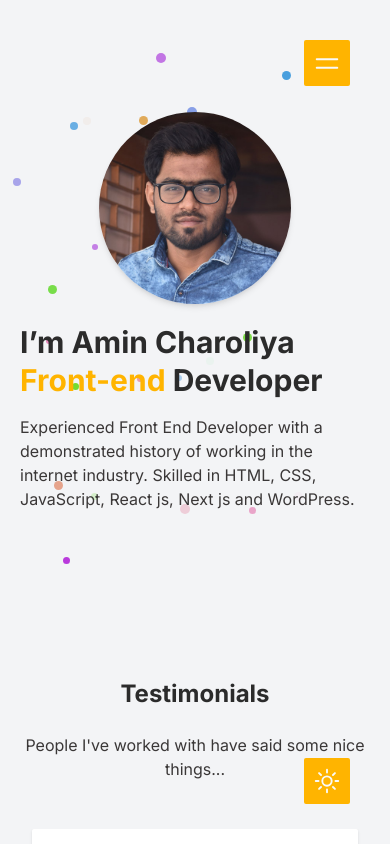
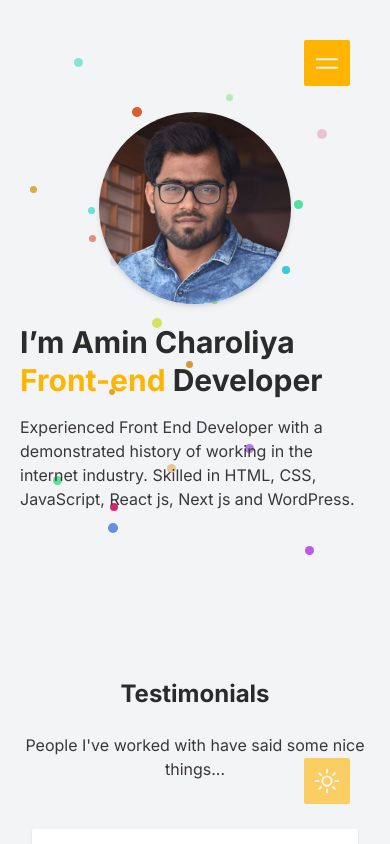
Before and after one commit to amincharoliya/amincharoliya-2.0, a Next.js app: page / in a window 390 px wide. Shown: the top 844 px of the page. Built offline with nearby package versions, Linux system fonts and the light colour scheme.

Commit message:
Logic update of sticky mobile options

```diff
--- a/components/Header.js
+++ b/components/Header.js
@@ -56,7 +56,7 @@
 					'group fixed z-20 inset-0 w-full bg-white/[0.85] dark:bg-slate-900/[0.85] flex-column border-r border-slate-900/10 md:border-r-0 md:border-b md:border-slate-900/10 dark:border-slate-50/[0.06] duration-200 md:left-0 md:top-0 md:right-0 md:bottom-auto',
 					showNav ? 'left-0' : '-left-full closed',
 					scrolled && 'md:backdrop-blur md:flex block',
-					!scrolled && 'hidden',
+					!scrolled && !showNav && 'hidden md:flex',
 					showNav && 'backdrop-blur'
 				)}
 				ref={header}
--- a/components/Layout.js
+++ b/components/Layout.js
@@ -23,7 +23,7 @@
 			<div className="fixed bottom-10 right-10 md:hidden">
 				<ThemeSwitch
 					classes={
-						'bg-theme text-content-dark dark:text-content-light rounded-sm p-2'
+						'bg-theme text-content-dark dark:text-content-light rounded-sm p-2 opacity-60'
 					}
 				/>
 			</div>
```
